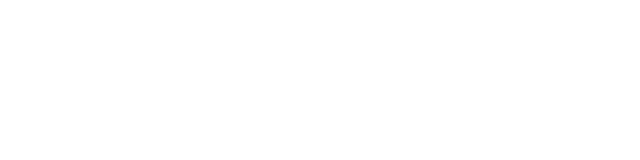
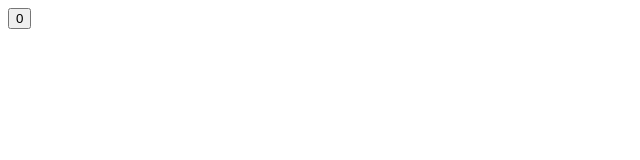
Before and after one commit to jijongkwon/DrCha, a React (Vite) app in the folder Frontend/: page / in a window 1280 px wide. Shown: the top 160 px of the page, without its empty margins (0-640 px from the left). Built offline with nearby package versions, Linux system fonts and the light colour scheme.

Commit message:
[S11P21A205-187] feat : 프로젝트 설정 테스트

```diff
--- a/Frontend/src/App.tsx
+++ b/Frontend/src/App.tsx
@@ -1,5 +1,7 @@
+import { Main } from '@/pages/Main';
+
 function App() {
-  return <></>;
+  return <Main />;
 }
 
 export default App;
--- /dev/null
+++ b/Frontend/src/pages/Header.tsx
@@ -0,0 +1,15 @@
+import { useState } from 'react';
+
+export function Header() {
+  const [count, setCount] = useState(0);
+  return (
+    <button
+      type="button"
+      onClick={() => {
+        setCount((prev) => prev + 1);
+      }}
+    >
+      {count}
+    </button>
+  );
+}
--- /dev/null
+++ b/Frontend/src/pages/Main.tsx
@@ -0,0 +1,5 @@
+import { Header } from '@/pages/Header';
+
+export function Main() {
+  return <Header />;
+}
```
Also changed, not shown: Frontend/src/main.tsx (+7 -5 lines).
